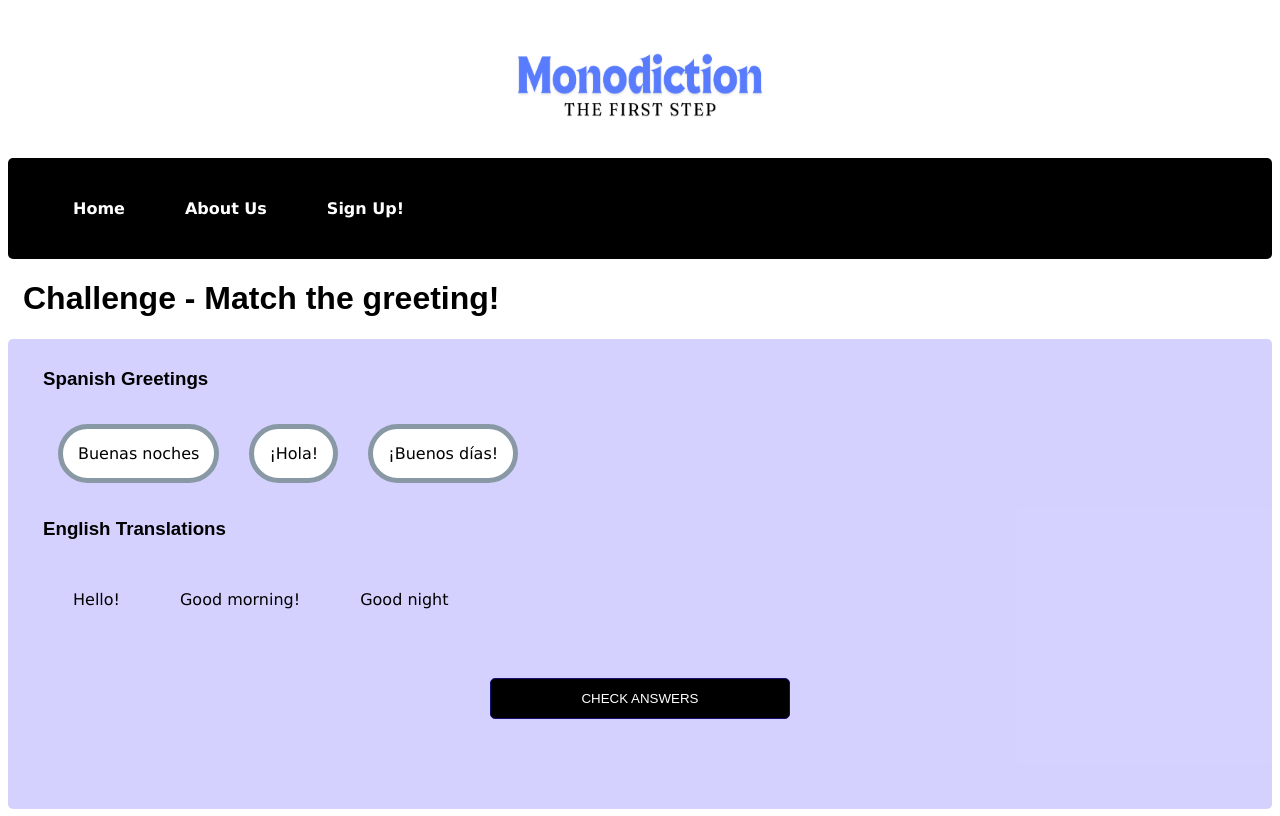
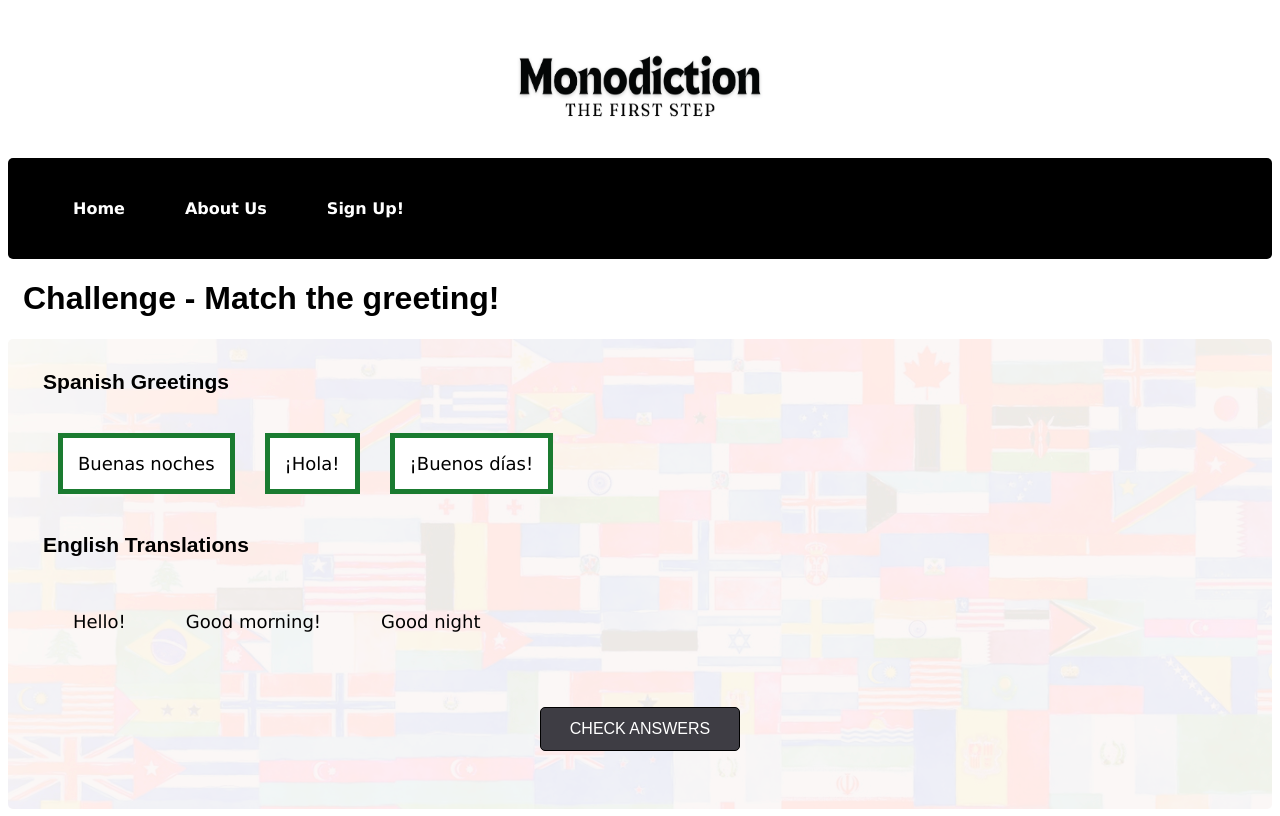
Before and after one commit to Genesis-bianca1/genesis-dissertation, a PHP site: page /challenge_1.php in a window 1280 px wide. Run offline with PHP 8.4, Linux system fonts and the light colour scheme.

Commit message:
Changes made in the aesthetics/styles

```diff
--- a/challenge_1.php
+++ b/challenge_1.php
@@ -23,7 +23,7 @@ include_once 'header.php';
                     </ul>
                 </div><br><br>
                 <!-- Submit button to check answers -->
-                <button id="submit">Check Answers</button>
+                <button id="submit"><big>Check Answers</big></button>
 
                 <!-- Feedback section -->
                 <div id="feedback_1"></div>
--- a/challenge_2.php
+++ b/challenge_2.php
@@ -6,9 +6,12 @@ include_once 'header.php';
             <title>Task-Based Learning</title><br>
             <h1>Challenge - Order the numbers in ascending order</h1>
             <div class="container">
-                <ul id="list">
+                <ul id="numbers-list">
                     <!--Content is on CSS & JavaScript-->
                 </ul>
+                <button id="submit"><big>Check Answers</big></button>
+                <!-- Feedback section -->
+                <div id="feedback_2"></div>
             </div>
 
 
--- a/challenge_3.php
+++ b/challenge_3.php
@@ -4,9 +4,12 @@ include_once 'header.php';
             <title>Task-Based Learning</title><br>
             <h1>Challenge - Order the numbers in ascending order</h1>
             <div class="container">
-                <ul id="list">
+                <ul id="days-list">
                     <!--Content is on CSS & JavaScript-->
                 </ul>
+                <button id="submit"><big>Check Answers</big></button>
+                <!-- Feedback section -->
+                <div id="feedback_2"></div>
             </div>
 
 
--- a/css/styles.css
+++ b/css/styles.css
@@ -30,17 +30,16 @@ h3 {
 
 p {
     text-indent: 30px;
-    text-transform: uppercase;
-    color: white;
-
+    font-size: 20px;
+    color: black;
 }
 
 button {
     width: 50%;
     padding: 10px;
-    background-color: black;
+    background-color: rgb(62, 61, 68);
     color: white;
-    border: 1.88px solid black;
+    border: 1.88px solid white;
     border-radius: 5px;
     cursor: pointer;
     margin-top: 15px;
@@ -215,12 +206,13 @@ input[type=text], input[type=number], input[type=email], input[type=password] {
 
 /* challenge_1 */
 .exercise-container {
-    background-color: rgba(65, 52, 254, 0.224);
+    background: url("/19141230/img/background_2.png") ;
     padding: 10px;
     border-radius: 5px;
     height: 450px;
     justify-content: center;
     align-items: center;
+    font-size: large;
 }
 
 .exercise-container h3, h1 {
@@ -230,25 +222,24 @@ input[type=text], input[type=number], input[type=email], input[type=password] {
 
 .draggable {
     background-color: white;
-    border-radius: 30px;
-    border: 5px solid rgb(137, 152, 165);
+    border: 5px solid rgb(26, 123, 48);
 }
 
 .draggable:hover {
-    background-color: white;
+    background-color: rgba(1, 175, 42, 0.544);
 }
 
 #english-list li:hover {
     border-radius: 5px;
-    background-color: white;
+    background-color: rgba(1, 175, 42, 0.544);
 }
 
 #submit {
-    width: 300px;
+    width: 200px;
     padding: 12px;
-    background-color: black;
+    background-color: rgb(62, 61, 68);
     color: white;
-    border: 1.5px solid rgb(21, 15, 112);
+    border: 1.88px solid black;
     border-radius: 5px;
     cursor: pointer;
     display: block;
--- a/header.php
+++ b/header.php
@@ -5,7 +5,7 @@
         <meta name="viewport" content="width=device-width, intial-scale=1.0">
         <title>Monodiction</title>
         <link rel="stylesheet" href="/19141230/css/styles.css">
-        <img src="/19141230/img/brand.png" alt="logo" id="logo">
+        <img src="/19141230/img/logo.png" alt="logo" id="logo">
     </head>
     <body>
         <div class="navigation-container">
--- a/js/challenge_2.js
+++ b/js/challenge_2.js
@@ -1,7 +1,7 @@
 //Challenge_2
 
 let current_element = "";
-let list_element = document.getElementById("list");
+let list_element = document.getElementById("numbers-list");
 let initial_x = 0,
     initial_y = 0;
 
--- a/login.php
+++ b/login.php
@@ -13,7 +13,7 @@ include_once 'header.php';
                         <label><strong>Password</strong></label>
                         <input type="password" name="user_password" placeholder="Password" required>
                         <br><br>
-                        <button type="submit" name="submit">Log in</button>
+                        <button type="submit" name="submit"><big>Log in</big></button>
                     </form>
                 </div>
             </div>
--- a/register.php
+++ b/register.php
@@ -23,7 +23,7 @@ include_once 'header.php';
                         <label><strong>Repeat Password</strong></label>
                         <input type="password" name="repeat_password" placeholder="Repeat your password" required>
                         <br><br>
-                        <button type="submit" name="submit"><strong>Create Account</strong></button>
+                        <button type="submit" name="submit"><big>Create Account</big></button>
                     </form>
                 </div>
                 <?php
```
Also changed, not shown: other parts of css/styles.css (+11 -18 lines), img/background_2.png (added), img/brand.png (deleted), img/logo.png (added), 1 other file.
